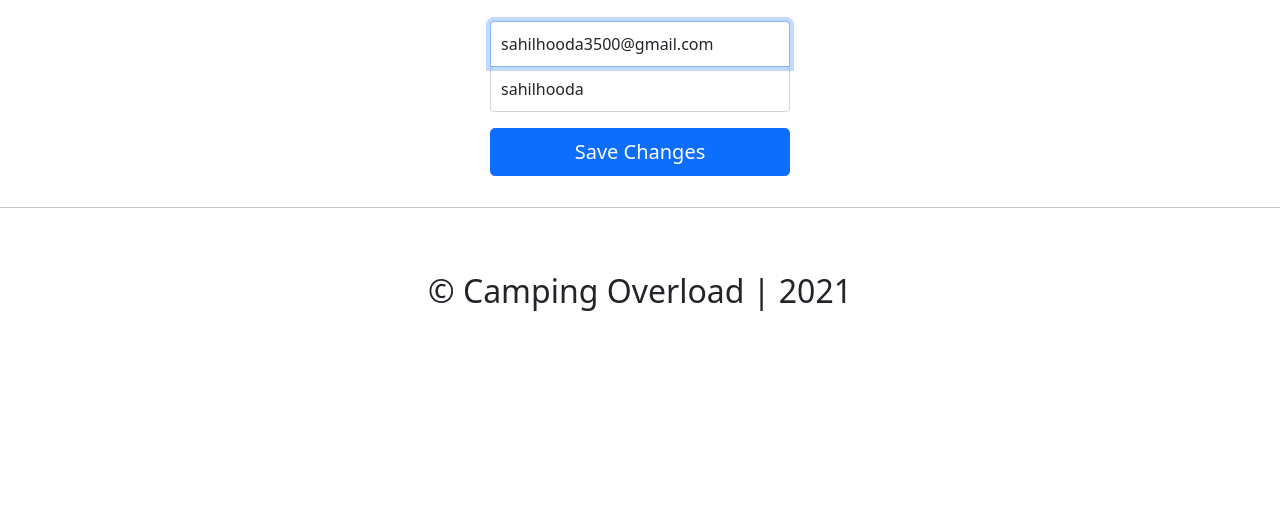
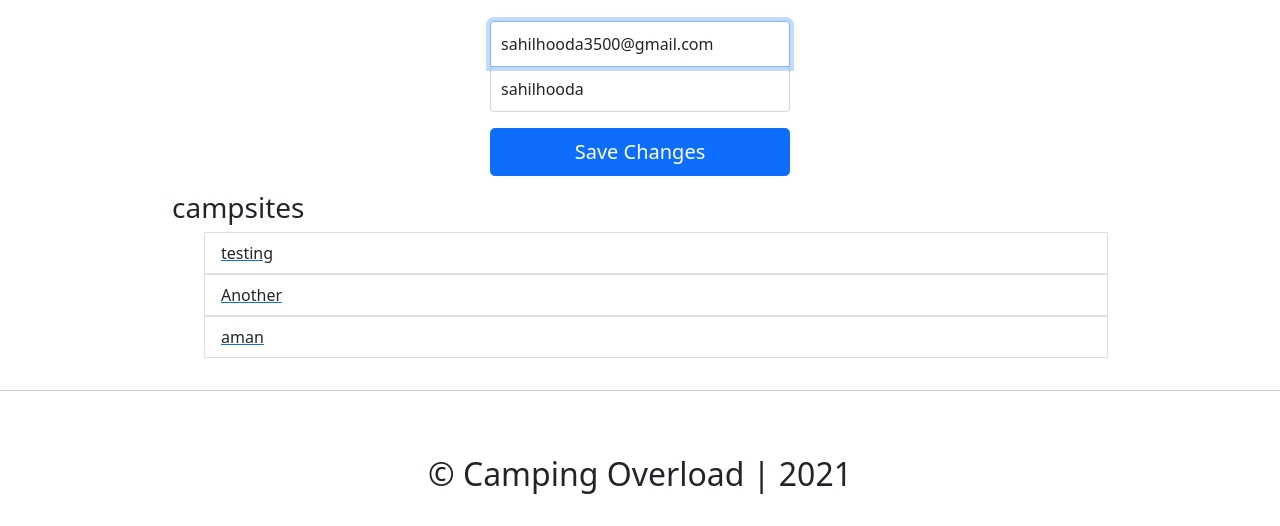
Before and after one commit to sahildit/CampingForAll, a Django app: page /account/ in a window 1280 px wide. Shown: the part 433-959 px from the top of the page. Before the commit the page ends 744 px from the top, so only its background shows below. Run offline with Django 3.2, Linux system fonts and the light colour scheme; a user stored in the database is signed in; data comes from the database, SQL or seed files in the repository; both versions use the stored data as it was after the commit.

Commit message:
completed detailed view of destination posts

```diff
--- a/account/templates/accounts/account.html
+++ b/account/templates/accounts/account.html
@@ -101,4 +101,24 @@
     <button type="submit">Update Changes</button>
 </form> -->
 
+<div class="container">
+    <div class="row">
+        <div class="campsites">
+            <h3>campsites</h3>
+            {% if campsites %}
+            <ul>
+                {% for post in campsites %}
+                    <a href="{% url 'destination:description' post.slug %}">
+                        <li class="list-group-item">{{post}}</li>
+                    </a>
+                {% endfor %}
+            </ul>
+            {% else %}
+                <p>No Campsites Displayed by this user <a href="{% url 'destination:create' %}">Here</a></p>
+            {% endif %}
+        </div>
+
+    </div>
+</div>
+
 {%endblock content%}
--- a/account/views.py
+++ b/account/views.py
@@ -1,7 +1,7 @@
 from django.shortcuts import render, redirect
 from django.contrib.auth import login, authenticate, logout
 from account.forms import RegistrationForm, AccAuthenticateForm, AccountUpdateForm
-
+from destination.models import BlogPost
 # Create your views here.
 
 def registration_view(request):
@@ -70,6 +70,11 @@ def account_view(request):
                 }
         )
     context['account_form'] = form
+# a variable which will store all of the posts into the system
+    campsites = BlogPost.objects.filter(author = request.user)
+    context['campsites'] = campsites
+
+
     return render(request, 'accounts/account.html',context)
 
 
--- a/destination/urls.py
+++ b/destination/urls.py
@@ -2,10 +2,12 @@ from django.urls import path
 from destination.views import(
 
     create_destination_view,
+    description_view,
 )
 
 app_name = 'destination'
 
 urlpatterns = [
     path('create/', create_destination_view, name="create"),
+    path('<slug>/', description_view, name="description"),
 ]
```
Also changed, not shown: destination/templates/destination/description.html (added, +32 -0 lines), destination/views.py (+10 -1 lines), db.sqlite3, media_cdn/destination/1/aman-1stIterationUseCaseDiagram.PNG (added).
